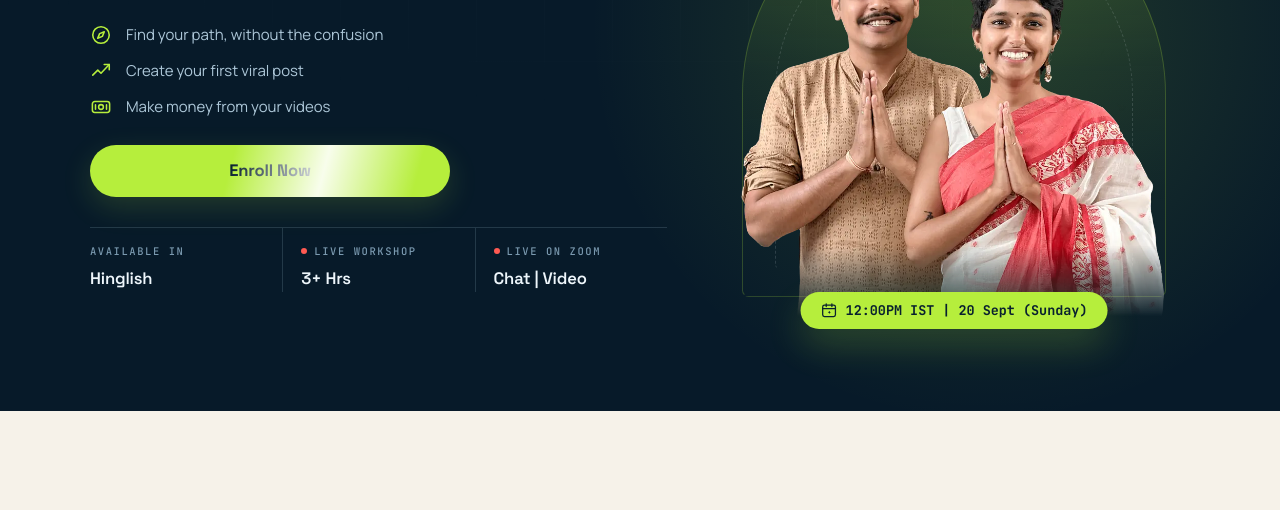
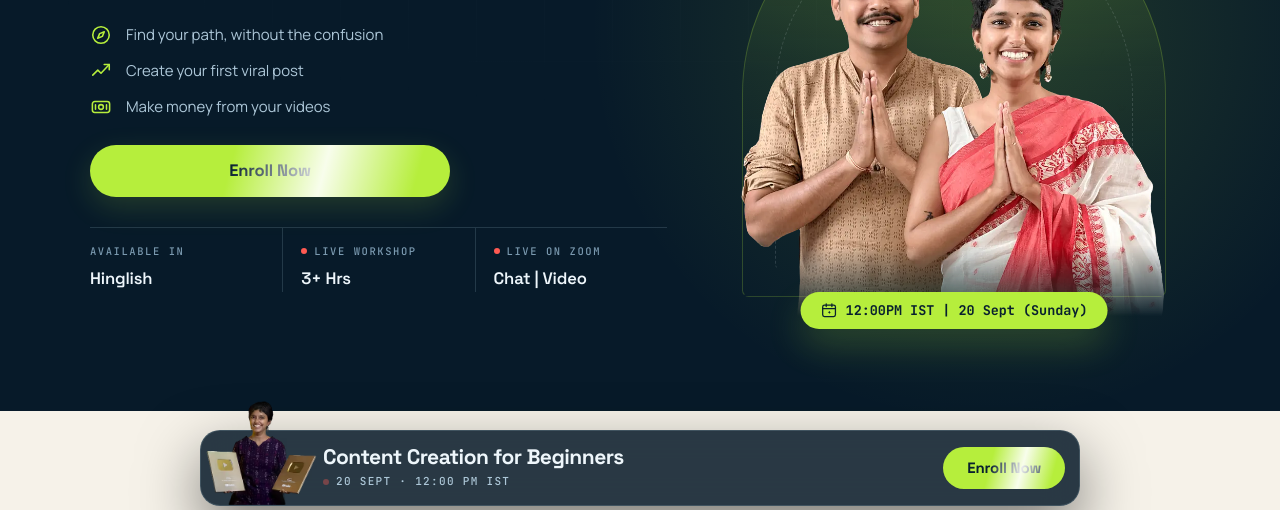
Before and after one commit to HowShubh/Content_Creation_Workshop_LP, a plain HTML site: page site/index.html in a window 1280 px wide. Shown: the part 276-786 px from the top of the page. Drawn offline with Linux system fonts and the light colour scheme.

Commit message:
Show the enrol bar from the first paint on desktop
The bar was held back everywhere until the hero's own Enroll button had
scrolled away. That reasoning only holds on a phone: there, two copies of
one button share a small screen and the bar lands over the hero art, which
is the screen it exists to help. A desktop window has room for both, and
the bar is what keeps checkout one click away from anywhere on a 6,500px
page — so waiting cost a visible CTA for the whole first screen and bought
nothing.

Above 860px it is now up from the first paint. That half is a line of CSS
rather than anything in home.js, so it does not wait on the script and does
not slide in over content that has not moved — at 1280 the bar reads
translate(-50%, 0) on the first style resolution, no transition.

The observer keeps running at every width. Nothing depends on it above
860px, but it is what makes a window resized down to the phone layout land
in the right state instead of waiting for the next scroll.

Checked at 1280 (bar present at scrollY 0, no is-in, no slide) and at 390
(bar off screen at the top, in once the hero button has gone).

Co-Authored-By: Claude Opus 5 <noreply@anthropic.com>

```diff
--- a/site/home.css
+++ b/site/home.css
@@ -1206,9 +1206,22 @@ html:has(.lp-body) { color-scheme: dark; }
   transition: transform 0.45s cubic-bezier(0.2, 0.8, 0.25, 1);
 }
 
-/* Held back until the hero has been read, so it does not cover the
-   button it duplicates. */
+/* On a phone the bar is held back until the hero's own button has scrolled
+   away — home.js does that — because showing both at once puts two copies
+   of one button on a small screen and covers the hero art, which is the
+   screen the bar exists to help.
+
+   A desktop window has room for both, and the bar is what keeps checkout
+   one click away from anywhere on a 6,500px page, so there it is up from
+   the first paint. In CSS rather than in the script, so it does not wait on
+   one and does not slide in over content that has not moved. The observer
+   keeps running either way, which is what makes a resize down to the phone
+   layout land in the right state. */
 .lp-sticky.is-in { transform: translate(-50%, 0); }
+
+@media (min-width: 861px) {
+  .lp-sticky { transform: translate(-50%, 0); }
+}
 
 .lp-sticky-thumb { position: relative; flex: 0 0 98px; height: 46px; }
 
```
Also changed, not shown: site/home.js (+13 -6 lines), README.md.
